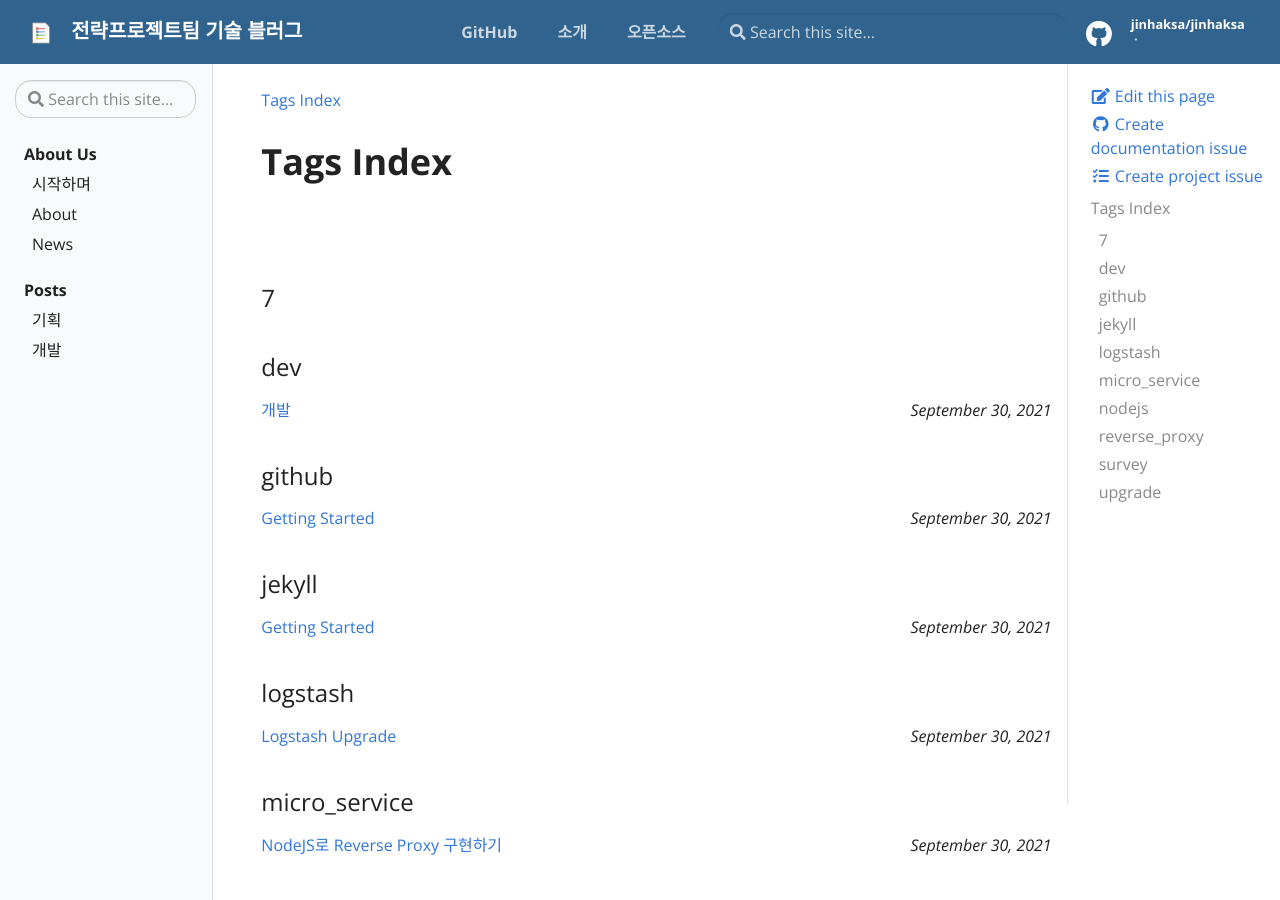
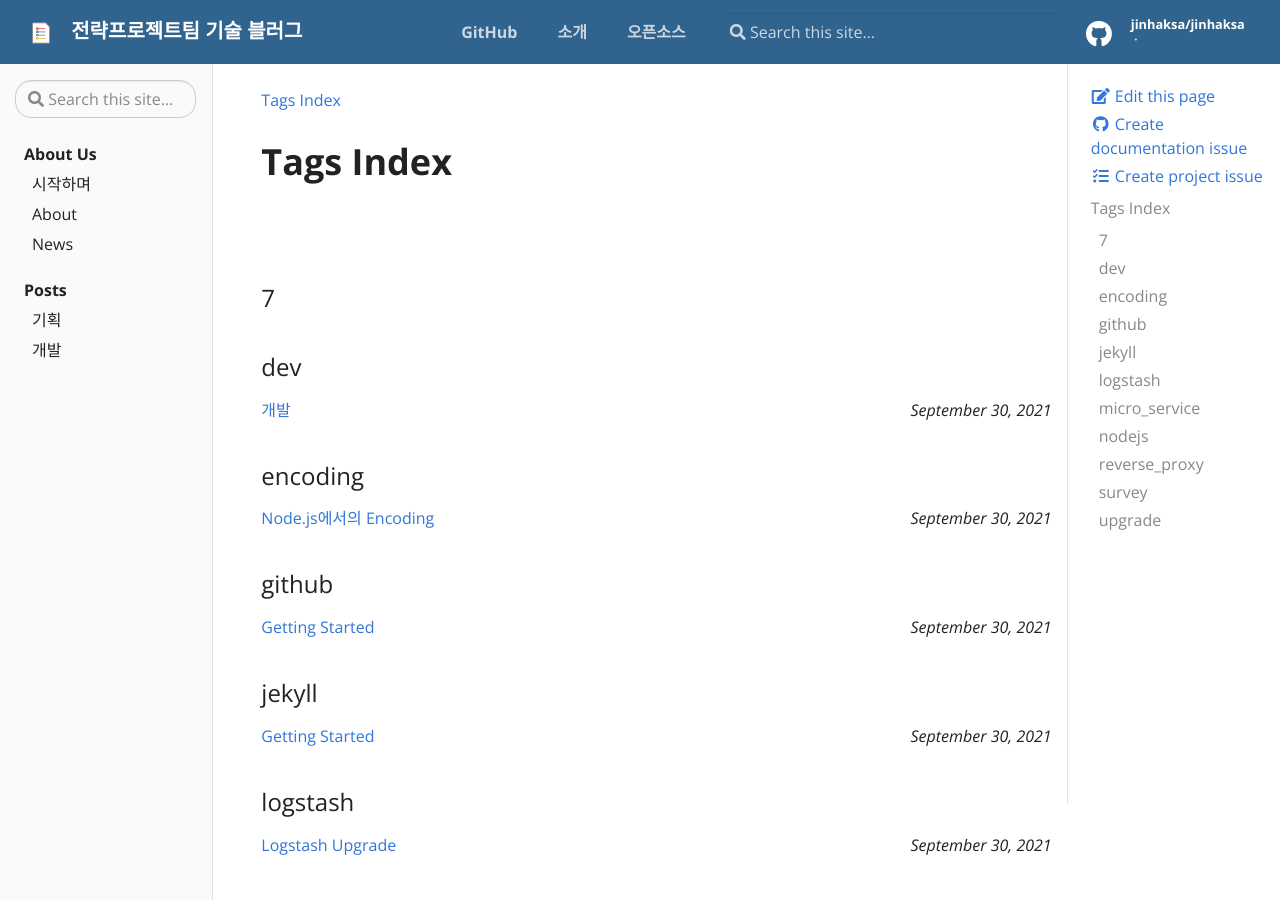
Before and after one commit to jinhaksa/jinhaksa.github.io, a Jekyll site: the page built from pages/tags.html, in a window 1280 px wide and 900 px high. Built offline with Jekyll 4.4.1, drawn with Linux system fonts in a browser that asks for light colours; some of the changed text lies outside the part shown.

Commit message:
태그 추가

```diff
--- a/_posts/dev/2021-09-30-encoding.md
+++ b/_posts/dev/2021-09-30-encoding.md
@@ -5,6 +5,9 @@ categories: [dev]
 author: 김동현
 email: kdh@jinhakapply.com
 date: 2021-09-30
+tag:
+  - nodejs
+  - encoding
 ---
 
 ## 개요
```
